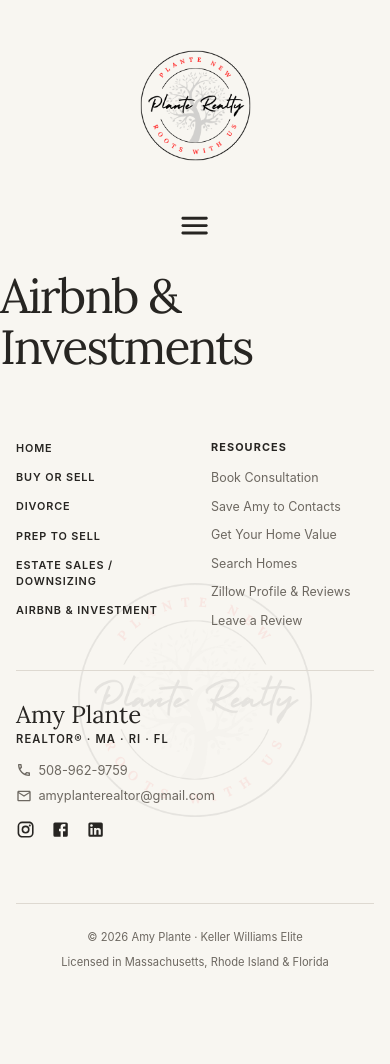
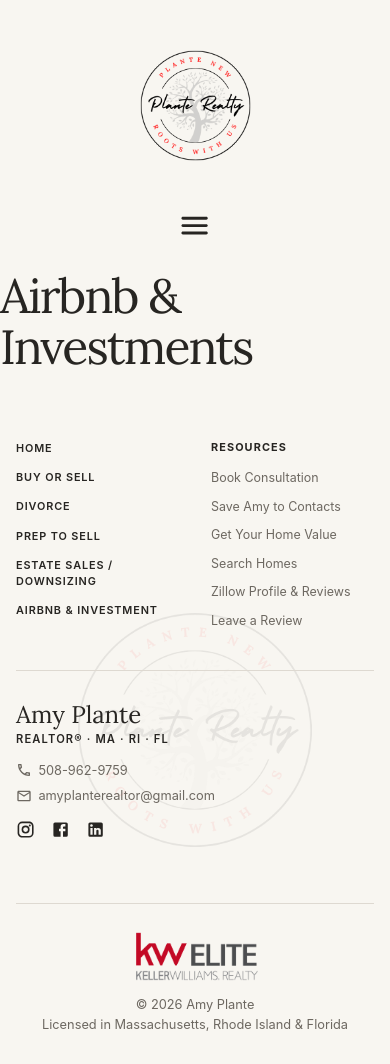
Before and after one commit to splante1060-star/amyp-realtor-website, a React (Vite) app: page /airbnb-investment in a window 390 px wide. Before the commit the page ends 1004 px from the top, so only its background shows below. Built offline with nearby package versions, Linux system fonts and the light colour scheme.

Commit message:
add Keller Williams branding to footer

```diff
--- a/src/components/Footer.tsx
+++ b/src/components/Footer.tsx
@@ -5,6 +5,7 @@ import InstagramIcon from "@mui/icons-material/Instagram";
 import FacebookIcon from "@mui/icons-material/Facebook";
 import LinkedInIcon from "@mui/icons-material/LinkedIn";
 import amyLogo from "../assets/Plante Realty Logo-US.png";
+import kwLogo from "../assets/kw.png";
 
 export default function Footer() {
   const location = useLocation();
@@ -126,12 +127,17 @@ export default function Footer() {
         )}
 
         <div className="footer-bottom">
-          <p>
-            {" "}
-            © {new Date().getFullYear()} Amy Plante · Keller Williams Elite{" "}
-          </p>
+          <img
+            src={kwLogo}
+            alt="Keller Williams Elite"
+            className="footer-brokerage-logo"
+          />
 
-          <p>Licensed in Massachusetts, Rhode Island & Florida</p>
+          <div className="footer-legal">
+            <span>© 2026 Amy Plante</span>
+            <span className="footer-dot">·</span>
+            <span>Licensed in Massachusetts, Rhode Island & Florida</span>
+          </div>
         </div>
       </div>
     </footer>
--- a/src/index.css
+++ b/src/index.css
@@ -1202,25 +1202,25 @@ section {
   display: flex;
   justify-content: center;
   align-items: center;
-  gap: 1rem;
+  gap: 2rem;
 
   padding-top: 1.75rem;
-
   border-top: 1px solid var(--color-border);
-
+}
+
+.footer-brokerage-logo {
+  width: 135px;
+  height: auto;
+  flex-shrink: 0;
+}
+
+.footer-legal {
+  display: flex;
+  align-items: center;
+  gap: 0.65rem;
+
+  font-size: 0.8rem;
   color: var(--color-text-soft);
-
-  font-size: 0.78rem;
-  text-align: center;
-}
-
-.footer-bottom p {
-  margin: 0;
-}
-
-.footer-bottom p + p::before {
-  content: "·";
-  margin-right: 1rem;
 }
 
 .footer-contact {
@@ -1825,16 +1825,22 @@ section {
 
   .footer-bottom {
     flex-direction: column;
+    gap: 1rem;
+
+    text-align: center;
+  }
+
+  .footer-brokerage-logo {
+    width: 125px;
+  }
+
+  .footer-legal {
+    flex-direction: column;
     gap: 0.35rem;
-
-    padding-top: 1.5rem;
-
-    font-size: 0.7rem;
-    line-height: 1.5;
-  }
-
-  .footer-bottom p + p::before {
-    content: none;
+  }
+
+  .footer-dot {
+    display: none;
   }
 
   .footer-contact {
```
